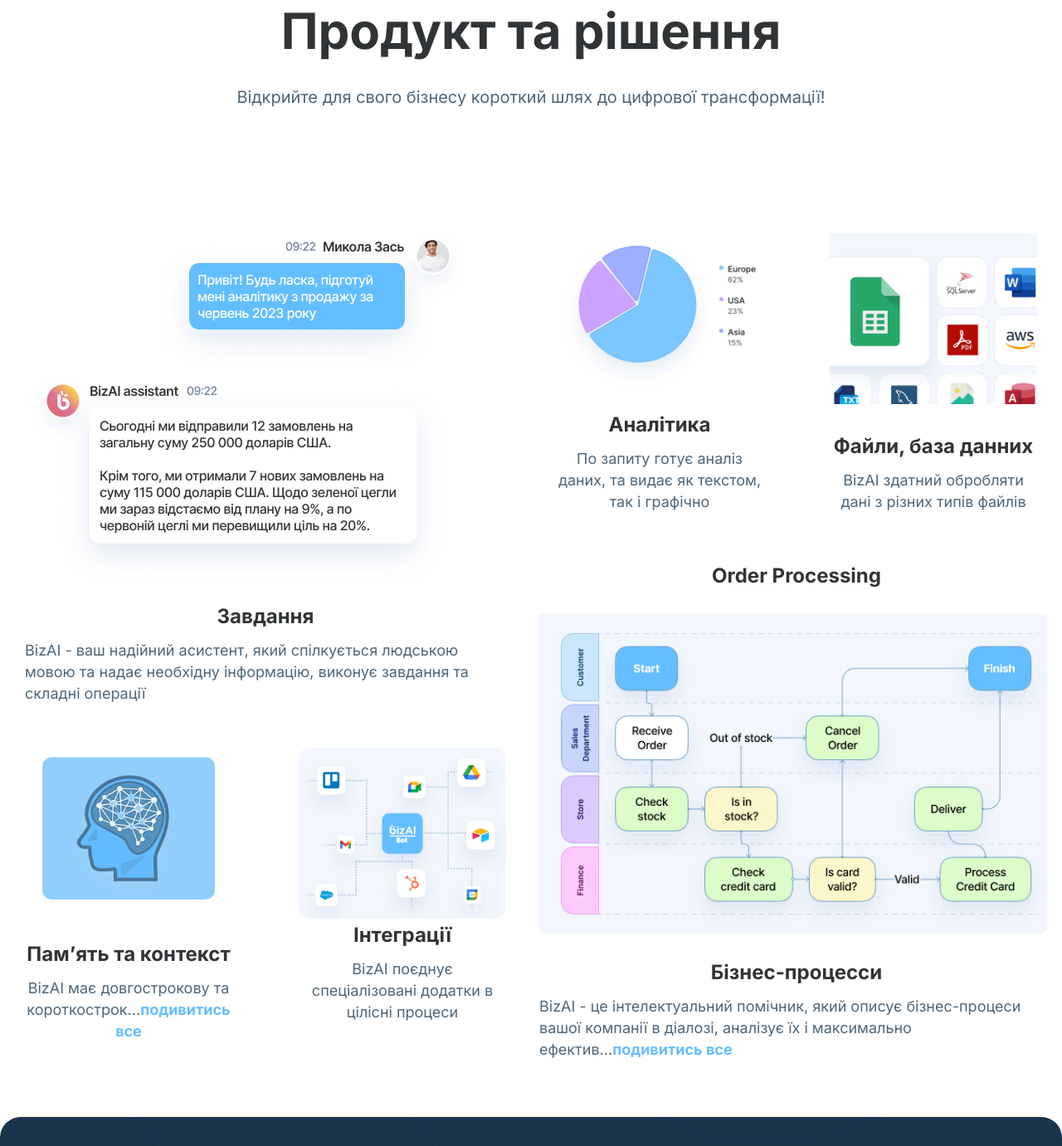
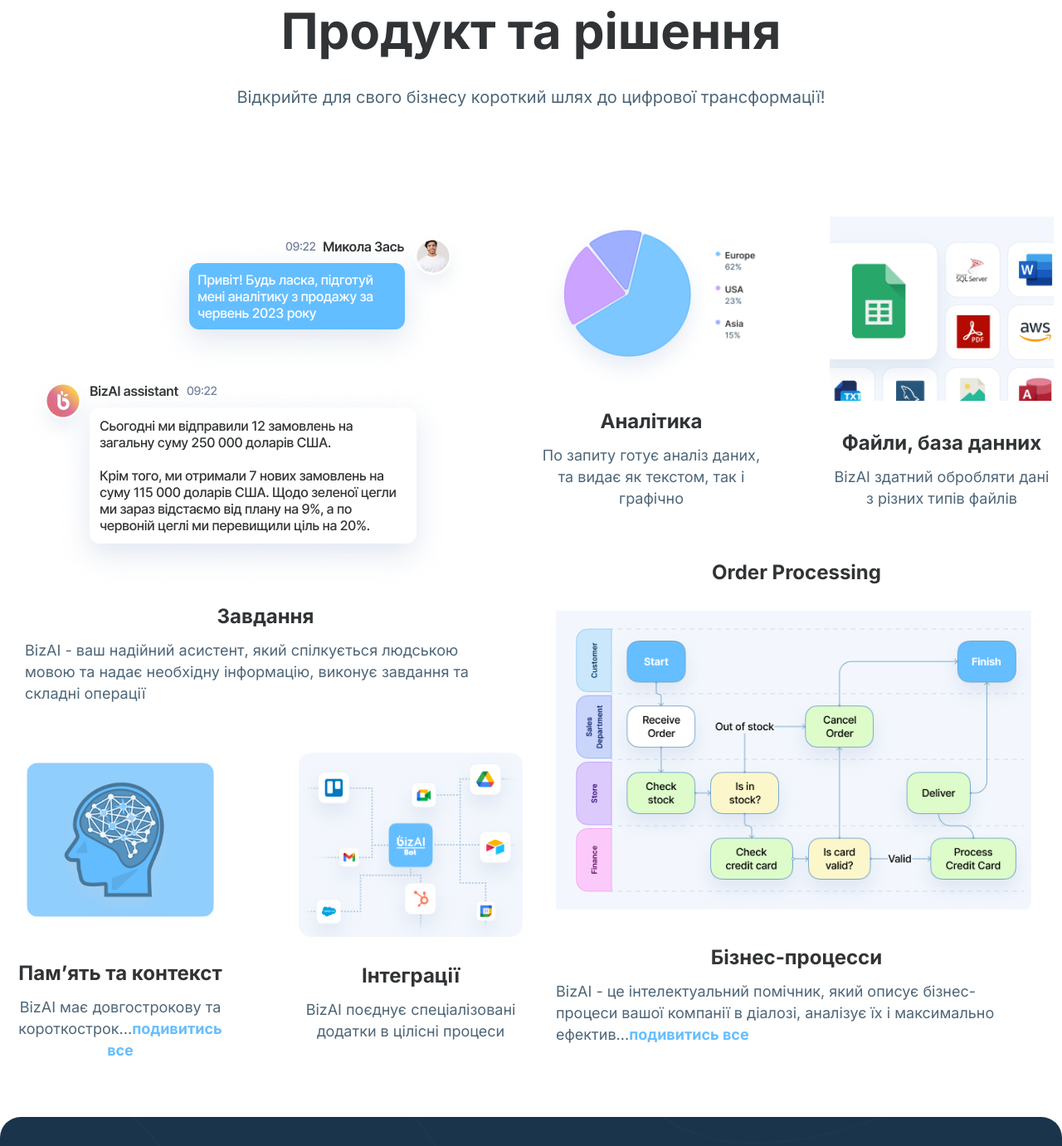
Before and after one commit to IgorTan14/BizAi, a website: page index.html in a window 1280 px wide. Shown: the part 1136-2517 px from the top of the page at 83% size. Drawn offline with nearby package versions, Linux system fonts and the light colour scheme; some packages are replaced by stand-ins of ours; a script that the page names is missing.

Commit message:
Add files via upload

```diff
--- a/css/style.css
+++ b/css/style.css
@@ -454,12 +454,10 @@ background: #FFF;
 .assistant__bottom{
     display: flex;
     gap: 20px;
-    padding: 20px;
 }
 .assistant__top{
     display: flex;
     gap: 20px;
-    padding: 20px;
 }
 
 .assistant__item {
@@ -505,20 +503,21 @@ background: #FFF;
 
 .assistant__item--min {
     max-width: 330px;
+    min-height: 395px;
     width: 100%;
     text-align: center;
 }
 .assistant__item--big{
     max-width: 680px;
-    min-height: 600px;
+    min-height: 626px;
     width: 100%;
     height: 100%;
 }
 .assistant__item--big-top{
     padding:0 20px 20px 20px;
 }
-.assistant__item--big-bottom{
-    padding-bottom: 0;
+.assistant__item--big-bottom {
+    padding: 20px;
 }
 .assistant__item-img {
     display: flex;
```
